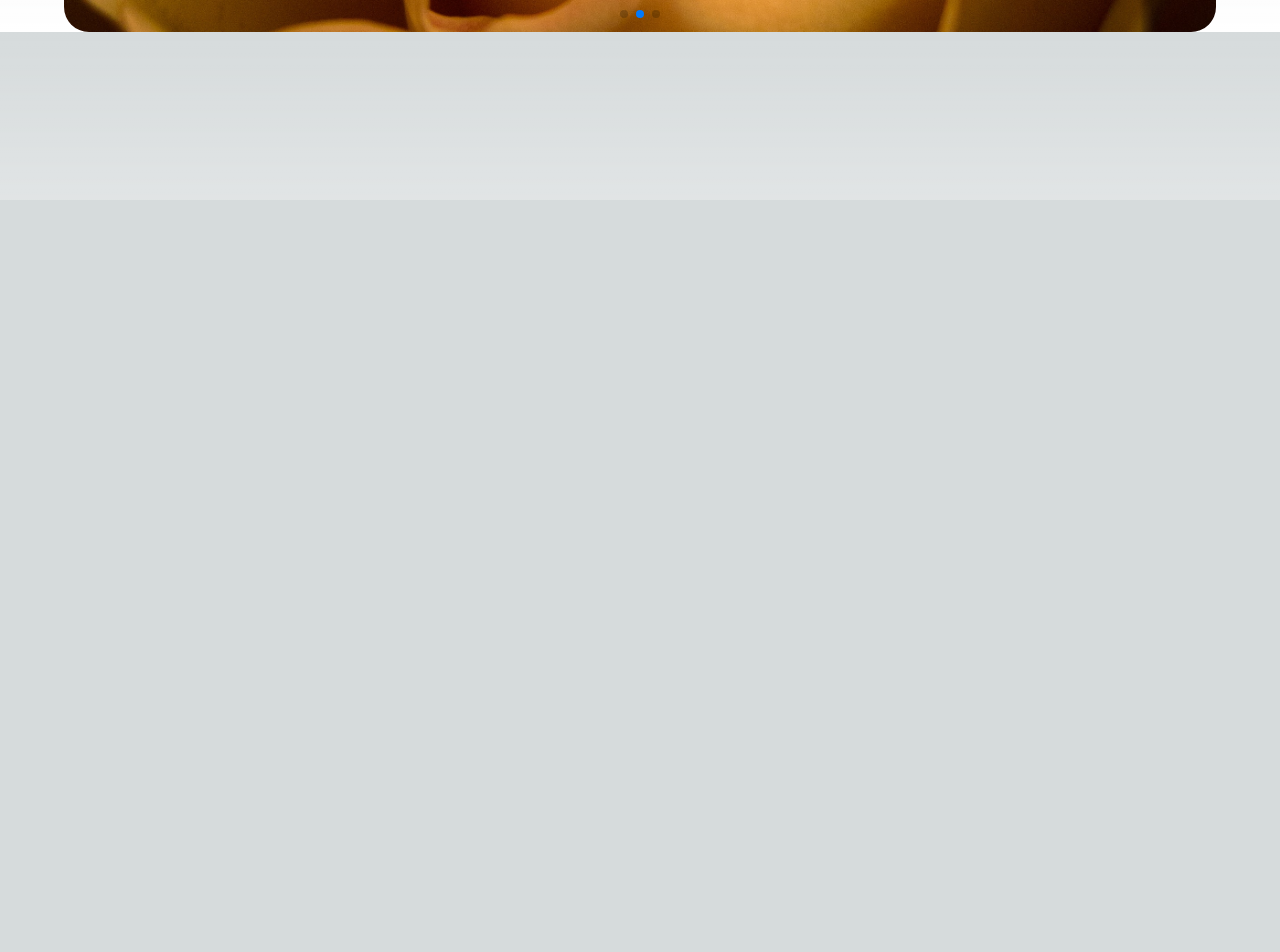
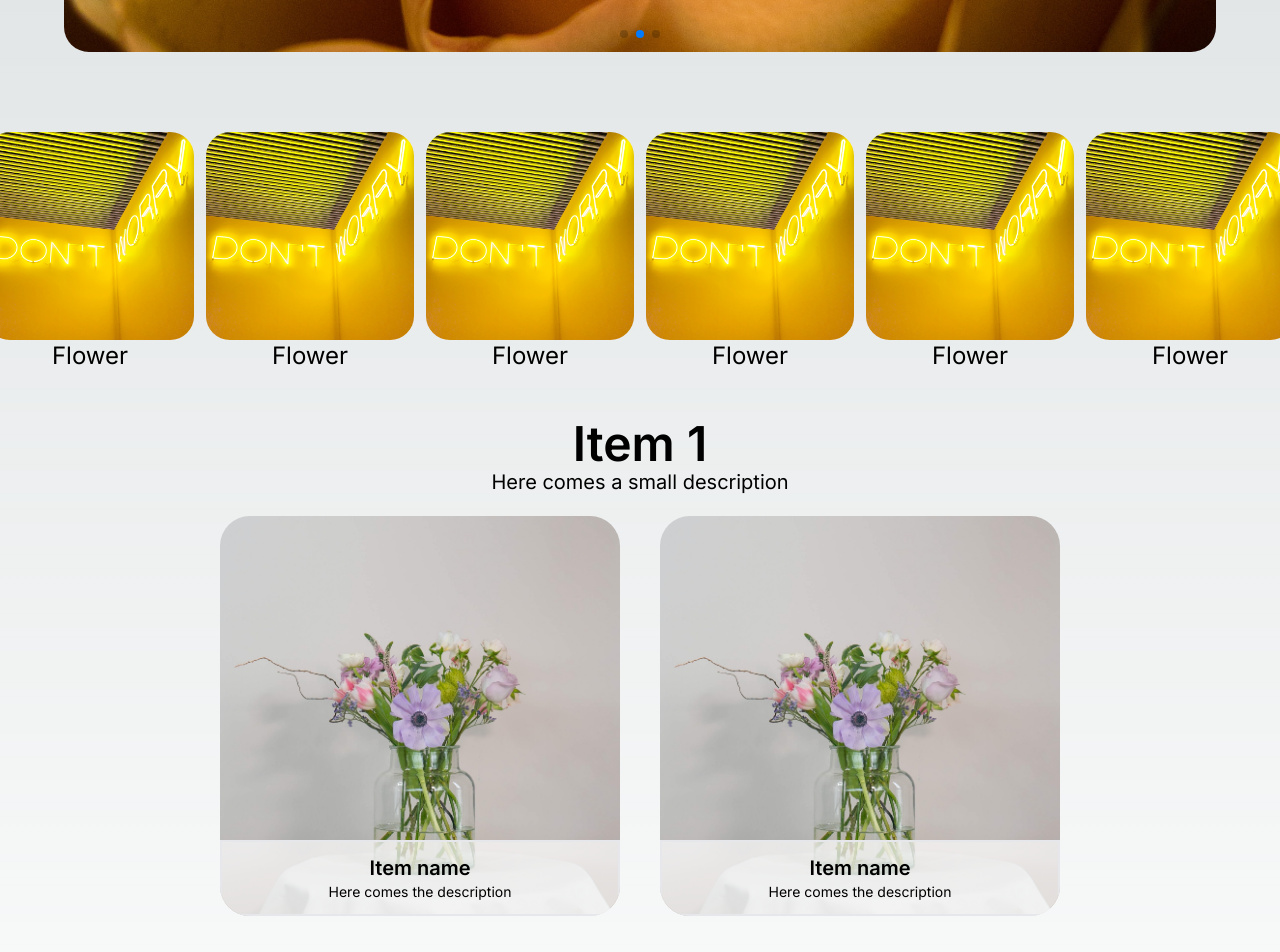
Before and after one commit to fal3n-4ngel/Blossom-Flora-Old, a Next.js app: page / in a window 1280 px wide. Shown: the part 600-1552 px from the top of the page. Before the commit the page ends 800 px from the top, so only its background shows below. Built offline with nearby package versions, Linux system fonts and the light colour scheme.

Commit message:
add: catalog component

```diff
--- a/src/app/layout.tsx
+++ b/src/app/layout.tsx
@@ -4,7 +4,7 @@ import { Inter } from 'next/font/google'
 const inter = Inter({ subsets: ['latin'] })
 
 export const metadata = {
-  title: 'Create Next App',
+  title: 'Blossom Flora',
   description: 'Generated by create next app',
 }
 
--- a/src/app/page.tsx
+++ b/src/app/page.tsx
@@ -1,10 +1,10 @@
-import Image from "next/image";
-import Carousal from "../../components/carousal";
+import Catalog from "../components/Catalog";
+import Carousal from "../components/carousal";
 
 export default function Home() {
   return (
     <main className=" w-[90%] mx-auto ">
-      <nav className="w-full p-10 flex flex-row justify-between bg-slate-100">
+      <nav className="w-full p-10 flex flex-row justify-between bg-slate-100 rounded-[10px]">
         <div className="text-2xl font-semibold">Blossom Flora</div>
         <div className="flex flex-row gap-7">
           <div className="text-xl">Something</div>
@@ -14,12 +14,80 @@ export default function Home() {
         </div>
       </nav>
 
-      <section id="landing" className=" min-w-full h-[100%]">
+      <section id="landing" className=" min-w-full h-[100%] mt-5">
         <Carousal/>
-
-
-        <div className="flex items-center">
-
+        <div className="mt-20 w-[90%] gap-3 mx-auto flex items-center justify-center">
+          <div>
+            <div className="bg-black h-52 w-52 rounded-3xl object-cover overflow-hidden">
+              <img
+                className="hover:scale-125 transition-all duration-300"
+                src="/pexels-brigita-korsakiene-7752204.jpg"
+                alt="image slide 1"
+              />
+            </div>
+            <div className="text-center text-2xl">Flower</div>
+          </div>
+          <div>
+            <div className="bg-black h-52 w-52 rounded-3xl object-cover overflow-hidden">
+              <img
+                className="hover:scale-125 transition-all duration-300"
+                src="/pexels-brigita-korsakiene-7752204.jpg"
+                alt="image slide 1"
+              />
+            </div>
+            <div className="text-center text-2xl">Flower</div>
+          </div>
+          <div>
+            <div className="bg-black h-52 w-52 rounded-3xl object-cover overflow-hidden">
+              <img
+                className="hover:scale-125 transition-all duration-300"
+                src="/pexels-brigita-korsakiene-7752204.jpg"
+                alt="image slide 1"
+              />
+            </div>
+            <div className="text-center text-2xl">Flower</div>
+          </div>
+          <div>
+            <div className="bg-black h-52 w-52 rounded-3xl object-cover overflow-hidden">
+              <img
+                className="hover:scale-125 transition-all duration-300"
+                src="/pexels-brigita-korsakiene-7752204.jpg"
+                alt="image slide 1"
+              />
+            </div>
+            <div className="text-center text-2xl">Flower</div>
+          </div>
+          <div>
+            <div className="bg-black h-52 w-52 rounded-3xl object-cover overflow-hidden">
+              <img
+                className="hover:scale-125 transition-all duration-300"
+                src="/pexels-brigita-korsakiene-7752204.jpg"
+                alt="image slide 1"
+              />
+            </div>
+            <div className="text-center text-2xl">Flower</div>
+          </div>
+          <div>
+            <div className="bg-black h-52 w-52 rounded-3xl object-cover overflow-hidden">
+              <img
+                className="hover:scale-125 transition-all duration-300"
+                src="/pexels-brigita-korsakiene-7752204.jpg"
+                alt="image slide 1"
+              />
+            </div>
+            <div className="text-center text-2xl">Flower</div>
+          </div>
+        </div>
+      </section>
+      <section id="catalog" className="mt-12">
+        <div className="flex flex-col items-center">
+          <h1 className="text-5xl font-semibold">Item 1</h1>
+          <p className="text-xl">Here comes a small description</p>
+          <div className="w-full h-[100vh] mt-5 flex justify-center gap-10 flex-wrap">
+            <Catalog url="/pexels-enes-çelik-7748484.jpg" name="Item name" description="Here comes the description"/>
+            <Catalog url="/pexels-enes-çelik-7748484.jpg" name="Item name" description="Here comes the description"/>
+            <Catalog url="/pexels-enes-çelik-7748484.jpg" name="Item name" description="Here comes the description"/>
+          </div>
         </div>
       </section>
     </main>
--- /dev/null
+++ b/src/components/Catalog.tsx
@@ -0,0 +1,25 @@
+import React from "react";
+
+type catalogProps = {
+  url: string;
+  name: string;
+  description: string;
+}
+
+function Catalog(props: catalogProps) {
+  return (
+    <div className="relative w-[400px] min-w-[400px] min-h-[400px] h-[400px] rounded-[30px] overflow-hidden">
+      <img
+        src={props.url}
+        alt=""
+        className="object-cover h-full w-full "
+      />
+      <div className="border-2 absolute left-0 right-0 mx-auto bottom-0 bg-white/70 w-full p-3 text-center">
+        <h2 className="opacity-100 text-xl font-semibold">{props.name}</h2>
+        <p className="opacity-100 text-sm">{props.description}</p>
+      </div>
+    </div>
+  );
+}
+
+export default Catalog;
--- a/components/carousal.tsx
+++ b/src/components/carousal.tsx
@@ -1,5 +1,5 @@
 "use client";
-import React, { useState } from "react";
+import React from "react";
 
 import { Swiper, SwiperSlide } from "swiper/react";
 
--- a/tailwind.config.js
+++ b/tailwind.config.js
@@ -10,7 +10,7 @@ module.exports = {
       backgroundImage: {
         'gradient-radial': 'radial-gradient(var(--tw-gradient-stops))',
         'gradient-conic':
-          'conic-gradient(from 180deg at 50% 50%, var(--tw-gradient-stops))',
+        'conic-gradient(from 180deg at 50% 50%, var(--tw-gradient-stops))',
       },
     },
   },
```
